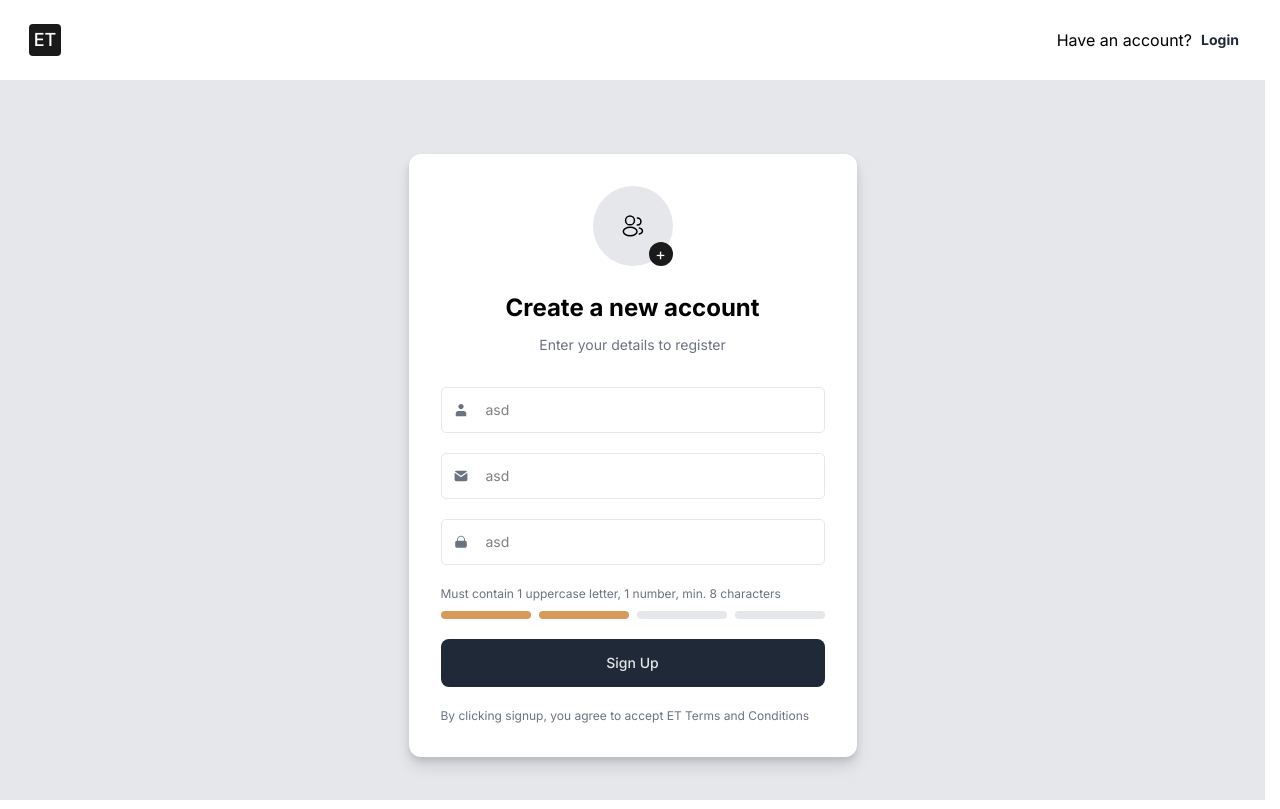
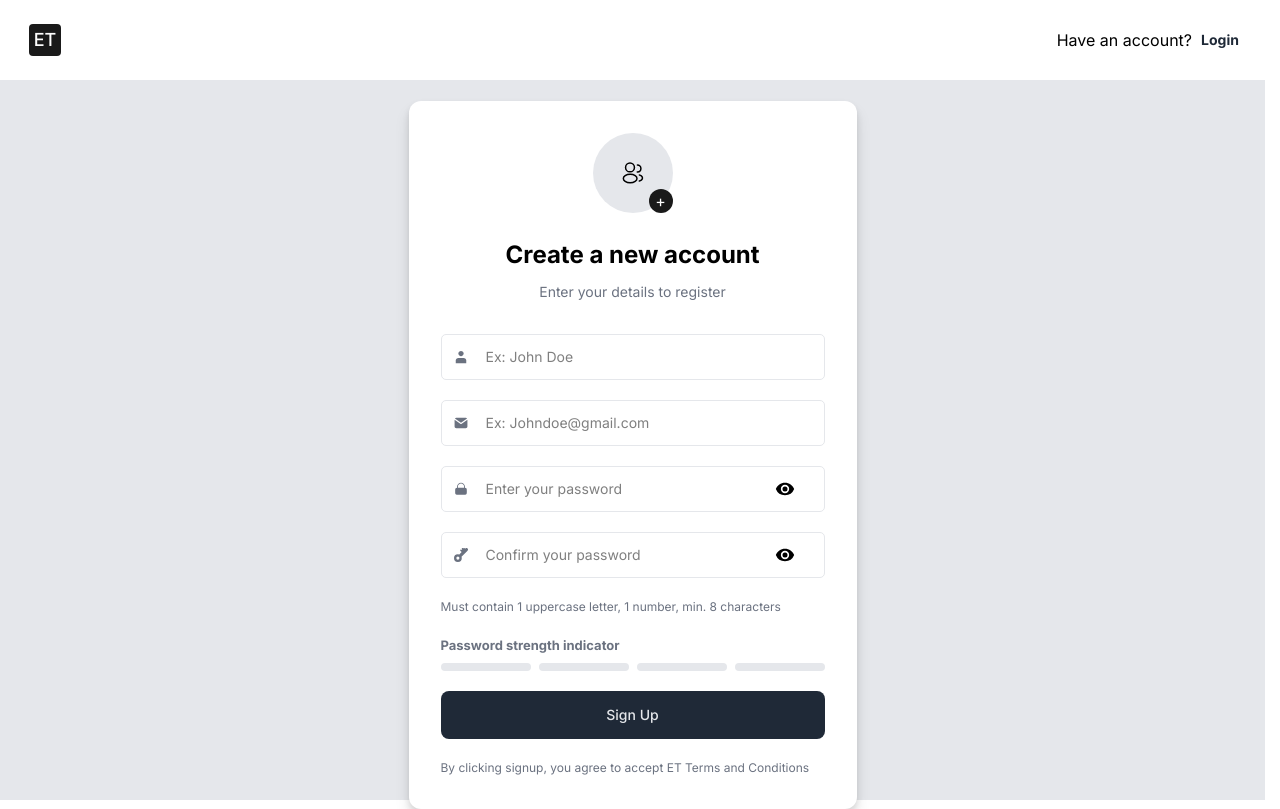
Before and after one commit to Dmytro-Doronin/EquipTrack, a Next.js app in the folder client/: page /signup in a window 1280 px wide. Built offline with nearby package versions, Linux system fonts and the light colour scheme.

Commit message:
feat: sign up zod validation

```diff
--- /dev/null
+++ b/client/api/types/auth.types.ts
@@ -0,0 +1,6 @@
+export type SignUpType = {
+    login: string;
+    password: string;
+    email: string;
+    confirmPassword: string;
+};
--- a/client/components/PasswordStrengthIndicator/PasswordStrengthIndicator.tsx
+++ b/client/components/PasswordStrengthIndicator/PasswordStrengthIndicator.tsx
@@ -10,13 +10,17 @@ export const PasswordStrengthIndicator = ({ password }: PasswordStrengthIndicato
     const strength = useMemo(() => getPasswordStrength(password), [password]);
 
     return (
-        <div className="mt-2 flex gap-2 mb-5">
-            {[1, 2, 3, 4].map((level) => (
-                <div
-                    key={level}
-                    className={['h-2 flex-1 rounded', getStrengthColor(strength, level)].join(' ')}
-                />
-            ))}
+        <div className="mb-5">
+            <p className="mb-2 text-[13px] font-bold text-sub-text">Password strength indicator</p>
+
+            <div className="flex w-full gap-2">
+                {[1, 2, 3, 4].map((level) => (
+                    <div
+                        key={level}
+                        className={`h-2 flex-1 rounded ${getStrengthColor(strength, level)}`}
+                    />
+                ))}
+            </div>
         </div>
     );
 };
--- a/client/components/avatarChanger/AvatarChanger.tsx
+++ b/client/components/avatarChanger/AvatarChanger.tsx
@@ -4,11 +4,16 @@ import { useEffect, useState } from 'react';
 import UsersIcon from '@/components/icons/UsersIcon';
 import { InputFile } from '@/components/inputFile/InputFile';
 
-export const AvatarChanger = () => {
+type AvatarChangerProps = {
+    sendAvatar: (avatar: File | null) => void;
+};
+
+export const AvatarChanger = ({ sendAvatar }: AvatarChangerProps) => {
     const [avatar, setAvatar] = useState<File | null>(null);
     const [preview, setPreview] = useState<string | null>(null);
     const updateAvatarHandler = async (data: File) => {
         setAvatar(data);
+        sendAvatar(data);
     };
 
     useEffect(() => {
--- a/client/components/forms/signupForm/SignupForm.tsx
+++ b/client/components/forms/signupForm/SignupForm.tsx
@@ -1,32 +1,98 @@
 'use client';
 
+import { zodResolver } from '@hookform/resolvers/zod';
+import { useState } from 'react';
+import { useForm, useWatch } from 'react-hook-form';
+
 import { AvatarChanger } from '@/components/avatarChanger/AvatarChanger';
+import { SignUpFormFormValues } from '@/components/forms/signupForm/signUpForm.types';
+import { signUpSchema } from '@/components/forms/signupForm/signUpForm.validation';
 import { PasswordStrengthIndicator } from '@/components/PasswordStrengthIndicator/PasswordStrengthIndicator';
 import { Button } from '@/components/ui/button/Button';
-import { TextField } from '@/components/ui/textField/TextField';
+import { ControlledTextField } from '@/components/ui/controlled/controlledTextField/ControlledTextField';
 
 import Envelope from '../../icons/Envelope';
+import KeyPass from '../../icons/KeyPass';
 import Lock from '../../icons/Lock';
 import User from '../../icons/User';
 
-export const SignupForm = () => {
+type SignUpFormType = {
+    isLoading: boolean;
+    onSubmit: (data: FormData) => void;
+};
+
+export const SignupForm = ({ onSubmit }: SignUpFormType) => {
+    const [avatar, setAvatar] = useState<File | null>(null);
+    const { control, handleSubmit, reset } = useForm<SignUpFormFormValues>({
+        resolver: zodResolver(signUpSchema),
+        defaultValues: {
+            login: '',
+            email: '',
+            password: '',
+            confirmPassword: '',
+        },
+    });
+    const password = useWatch({
+        control,
+        name: 'password',
+        defaultValue: '',
+    });
+    const onSubmitForm = (data: SignUpFormFormValues) => {
+        const formData = new FormData();
+        formData.append('login', data.login);
+        formData.append('email', data.email);
+        if (avatar) {
+            formData.append('avatar', avatar);
+        }
+
+        formData.append('password', data.password);
+        formData.append('confirmPassword', data.confirmPassword);
+        onSubmit(formData);
+        reset();
+    };
+
     return (
-        <form className="auth-form">
+        <form className="auth-form" onSubmit={handleSubmit(onSubmitForm)}>
             <div className="form-header mb-[32px]">
-                <AvatarChanger />
+                <AvatarChanger sendAvatar={setAvatar} />
                 <h2 className="font-bold text-[24px] mt-[24px]">Create a new account</h2>
                 <p className="text-[14px] text-sub-text mt-[8px]">Enter your details to register</p>
             </div>
 
-            <div className="flex flex-col gap-[20px] justify-center">
-                <TextField placeholder="asd" Icon={User} />
-                <TextField placeholder="asd" Icon={Envelope} />
-                <TextField placeholder="asd" Icon={Lock} />
+            <div className="flex flex-col gap-5 justify-center mb-5">
+                <ControlledTextField
+                    placeholder="Ex: John Doe"
+                    control={control}
+                    name="login"
+                    Icon={User}
+                />
+
+                <ControlledTextField
+                    placeholder="Ex: Johndoe@gmail.com"
+                    control={control}
+                    name="email"
+                    Icon={Envelope}
+                />
+
+                <ControlledTextField
+                    placeholder="Enter your password"
+                    control={control}
+                    name="password"
+                    type="password"
+                    Icon={Lock}
+                />
+                <ControlledTextField
+                    placeholder="Confirm your password"
+                    control={control}
+                    name="confirmPassword"
+                    type="password"
+                    Icon={KeyPass}
+                />
                 <p className="text-[12px] text-sub-text">
                     Must contain 1 uppercase letter, 1 number, min. 8 characters
                 </p>
             </div>
-            <PasswordStrengthIndicator password="a3" />
+            <PasswordStrengthIndicator password={password} />
             <Button className="mb-5" fullWidth>
                 Sign Up
             </Button>
--- /dev/null
+++ b/client/components/forms/signupForm/signUpForm.types.ts
@@ -0,0 +1,5 @@
+import { z } from 'zod';
+
+import { signUpSchema } from '@/components/forms/signupForm/signUpForm.validation';
+
+export type SignUpFormFormValues = z.infer<typeof signUpSchema>;
--- a/client/components/forms/signupForm/signUpForm.validation.ts
+++ b/client/components/forms/signupForm/signUpForm.validation.ts
@@ -0,0 +1,35 @@
+import { z } from 'zod';
+
+import { passwordRules } from '@/components/forms/passwordRules';
+export const passwordSchema = z
+    .string()
+    .min(passwordRules.minLength, {
+        error: `Password must be at least ${passwordRules.minLength} characters`,
+    })
+    .refine(passwordRules.hasLowercase, {
+        error: 'Password must contain a lowercase letter',
+    })
+    .refine(passwordRules.hasUppercase, {
+        error: 'Password must contain an uppercase letter',
+    })
+    .refine(passwordRules.hasNumber, {
+        error: 'Password must contain a number',
+    })
+    .refine(passwordRules.hasSpecial, {
+        error: 'Password must contain a special character',
+    });
+
+export const signUpSchema = z
+    .object({
+        login: z
+            .string()
+            .min(3, { error: 'Login must be at least 3 characters' })
+            .max(10, { error: 'Login must be shorter or equal to 10 characters' }),
+        email: z.string().email({ error: 'Invalid email address' }),
+        password: passwordSchema,
+        confirmPassword: z.string(),
+    })
+    .refine((data) => data.password === data.confirmPassword, {
+        path: ['confirmPassword'],
+        error: 'Passwords do not match',
+    });
--- /dev/null
+++ b/client/components/icons/KeyPass.tsx
@@ -0,0 +1,29 @@
+import {
+    type Ref,
+    type SVGProps,
+    forwardRef,
+    memo,
+    type MemoExoticComponent,
+    type ForwardRefExoticComponent,
+} from 'react';
+const SvgComponent = (props: SVGProps<SVGSVGElement>, ref: Ref<SVGSVGElement>) => (
+    <svg
+        width="14px"
+        height="14px"
+        viewBox="0 0 18 18"
+        xmlns="http://www.w3.org/2000/svg"
+        ref={ref}
+        {...props}
+    >
+        <path
+            d="M17.408 3.412a1.974 1.974 0 0 0 0-2.82 1.973 1.973 0 0 0-2.819 0l-.29.29-.59-.59a1.009 1.009 0 0 0-1.65.35l-.35-.35a1.004 1.004 0 1 0-1.42 1.42l.35.35a1.033 1.033 0 0 0-.58.58l-.35-.35a1.004 1.004 0 0 0-1.42 1.42L9.879 5.3l-3.02 3.01c-.01.01-.02.03-.03.04A4.885 4.885 0 0 0 5 8a5 5 0 1 0 5 5 4.885 4.885 0 0 0-.35-1.83c.01-.01.03-.02.04-.03l7.718-7.728zM5 15a2 2 0 1 1 0-4 2 2 0 0 1 0 4z"
+            fill="currentColor"
+            fillRule="evenodd"
+        />
+    </svg>
+);
+const SvgIcon = memo(forwardRef(SvgComponent)) as MemoExoticComponent<
+    ForwardRefExoticComponent<SVGProps<SVGSVGElement>>
+>;
+
+export default SvgIcon;
--- a/client/components/ui/textField/TextField.tsx
+++ b/client/components/ui/textField/TextField.tsx
@@ -199,7 +199,7 @@ export const TextField = forwardRef<HTMLInputElement, TextFieldProps>(
                         )}
                     </div>
                     {errorMessage && (
-                        <span className="mt-1 ml-6 text-sm text-danger">{errorMessage}</span>
+                        <span className="mt-1 text-sm text-[12px] text-danger">{errorMessage}</span>
                     )}
                 </div>
             </>
--- a/client/package.json
+++ b/client/package.json
@@ -10,6 +10,7 @@
         "lint:fix": "eslint . --fix"
     },
     "dependencies": {
+        "@hookform/resolvers": "^5.2.2",
         "class-variance-authority": "^0.7.1",
         "eslint-config-prettier": "^10.1.8",
         "eslint-plugin-import": "^2.32.0",
```
Also changed, not shown: 1 other file (tests, documents, lock files or other folders).
